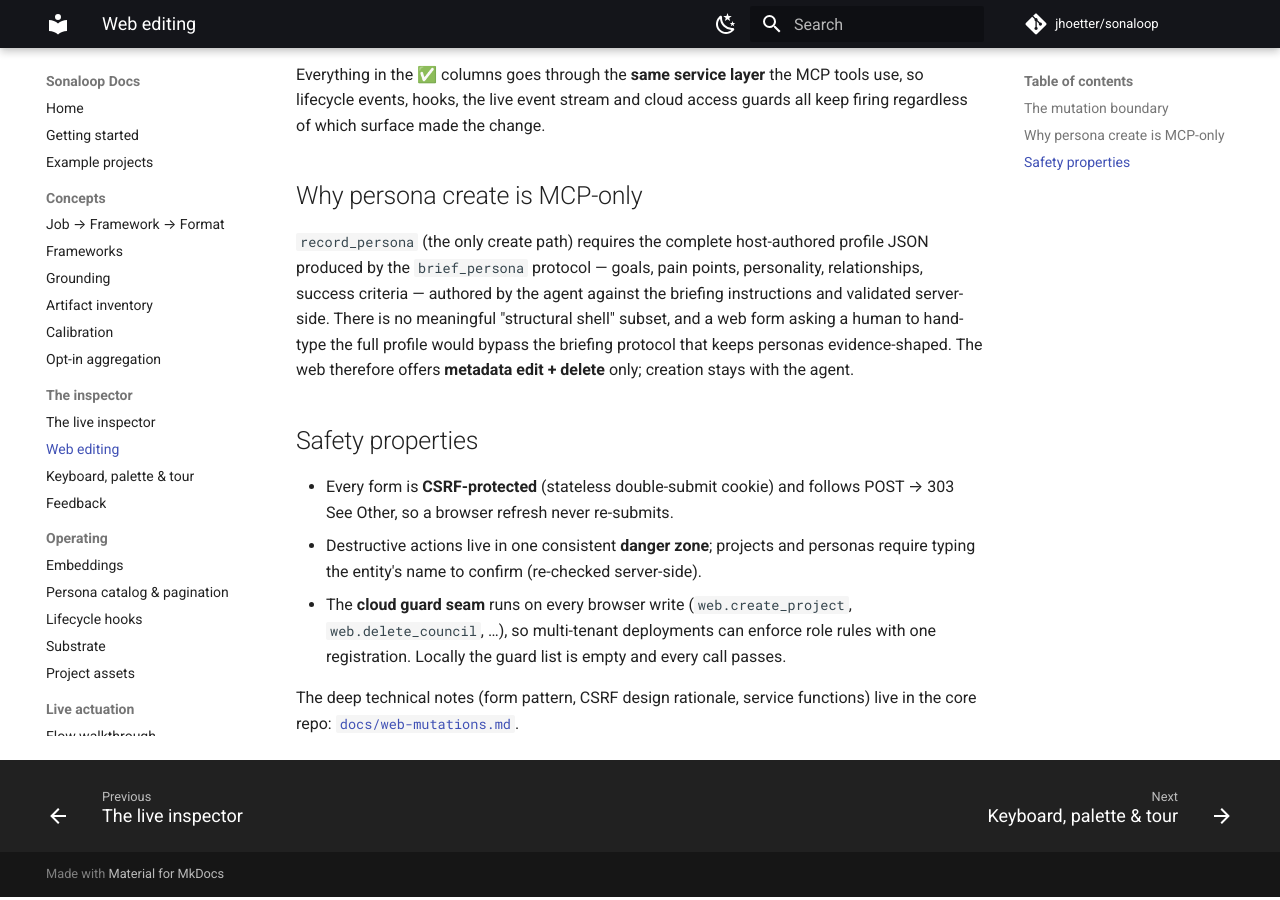
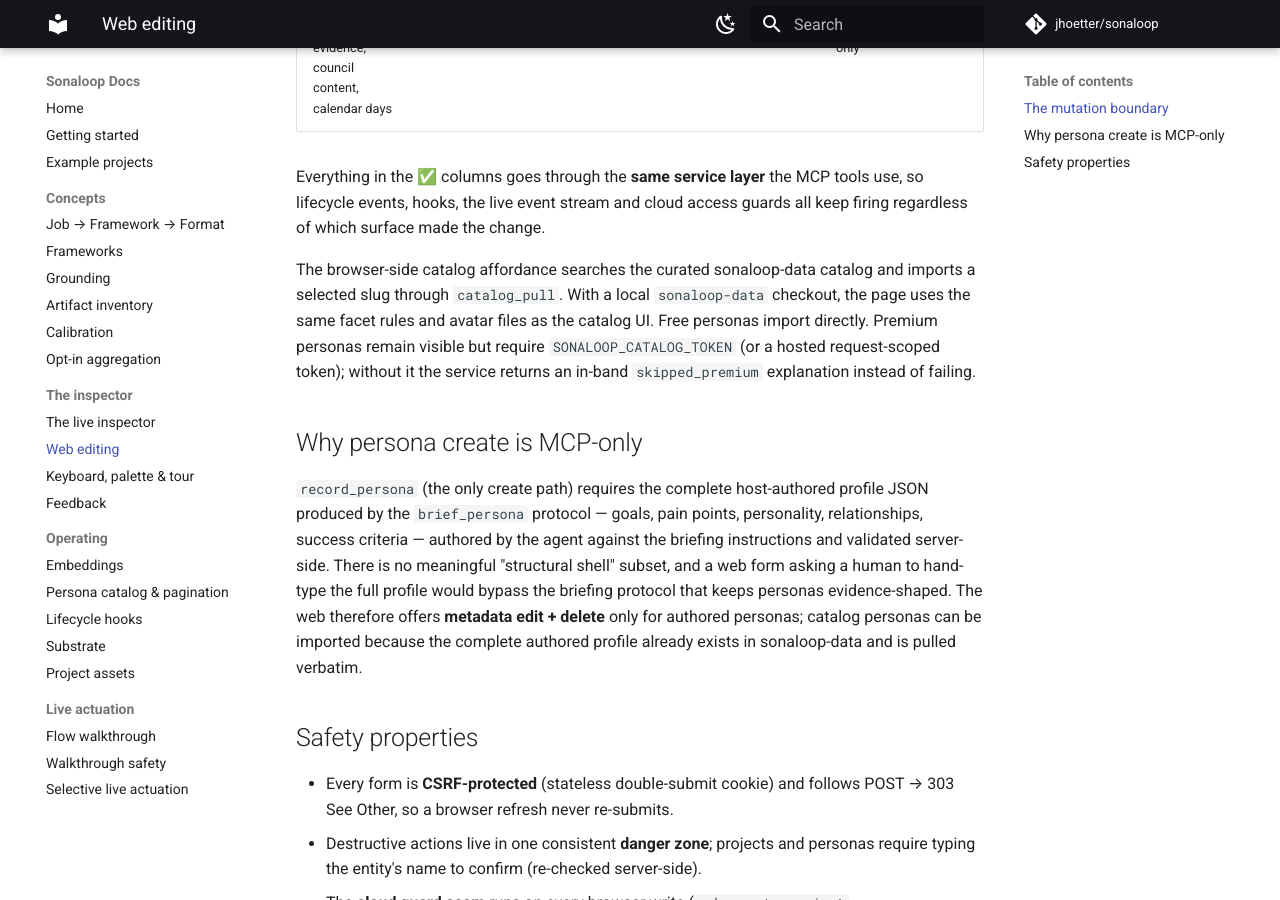
Before and after one commit to jhoetter/sonaloop-docs, an MkDocs documentation site: the page built from docs/web-editing.md, in a window 1280 px wide and 900 px high, scrolled down 1183 px. Built offline with MkDocs 1.6.1 and Material for MkDocs 9.7.7, drawn with Linux system fonts in a browser that asks for light colours; comment, search, counter and statistics services are not loaded; some of the changed text lies outside the part shown.

Commit message:
Document web catalog imports

```diff
--- a/docs/web-editing.md
+++ b/docs/web-editing.md
@@ -10,7 +10,7 @@ line: **structure yes, generated text never.**
 | Entity | Create | Edit | Delete | Notes |
 | --- | --- | --- | --- | --- |
 | Project | ✅ web (`/projects/new`) | ✅ title/goal/description | ✅ typed-confirmation (type the project title) | container metadata only; the graph/plan stays agent-driven |
-| Persona | ❌ MCP-only (`brief_persona` → `record_persona`) | ✅ metadata: name, role title, segment, industry | ✅ typed-confirmation (type the display name) | see below |
+| Persona | ❌ MCP-only for authored profiles (`brief_persona` → `record_persona`); ✅ catalog import from `/personas/catalog` via `catalog_pull` | ✅ metadata: name, role title, segment, industry | ✅ typed-confirmation (type the display name) | catalog import is a selective pull from sonaloop-data, not browser authoring |
 | Note | ✅ web | ✅ title/text | ✅ | notes are *user/host-authored observations* — typing one in the browser **is** authoring |
 | Section | ✅ web | ✅ title/kind/note | ✅ (member nodes untouched) | a section is a view; membership editing stays MCP |
 | Council | ❌ | ❌ | ✅ delete only | statements are generated prose — never editable |
@@ -22,6 +22,12 @@ Everything in the ✅ columns goes through the **same service layer** the MCP to
 lifecycle events, hooks, the live event stream and cloud access guards all keep firing
 regardless of which surface made the change.
 
+The browser-side catalog affordance searches the curated sonaloop-data catalog and imports a
+selected slug through `catalog_pull`. With a local `sonaloop-data` checkout, the page uses the
+same facet rules and avatar files as the catalog UI. Free personas import directly. Premium
+personas remain visible but require `SONALOOP_CATALOG_TOKEN` (or a hosted request-scoped token);
+without it the service returns an in-band `skipped_premium` explanation instead of failing.
+
 ## Why persona create is MCP-only
 
 `record_persona` (the only create path) requires the complete host-authored profile JSON
@@ -29,8 +35,9 @@ produced by the `brief_persona` protocol — goals, pain points, personality, re
 success criteria — authored by the agent against the briefing instructions and validated
 server-side. There is no meaningful "structural shell" subset, and a web form asking a human
 to hand-type the full profile would bypass the briefing protocol that keeps personas
-evidence-shaped. The web therefore offers **metadata edit + delete** only; creation stays
-with the agent.
+evidence-shaped. The web therefore offers **metadata edit + delete** only for authored
+personas; catalog personas can be imported because the complete authored profile already
+exists in sonaloop-data and is pulled verbatim.
 
 ## Safety properties
 
```
Also changed, not shown: docs/catalog.md (+12 -2 lines).
